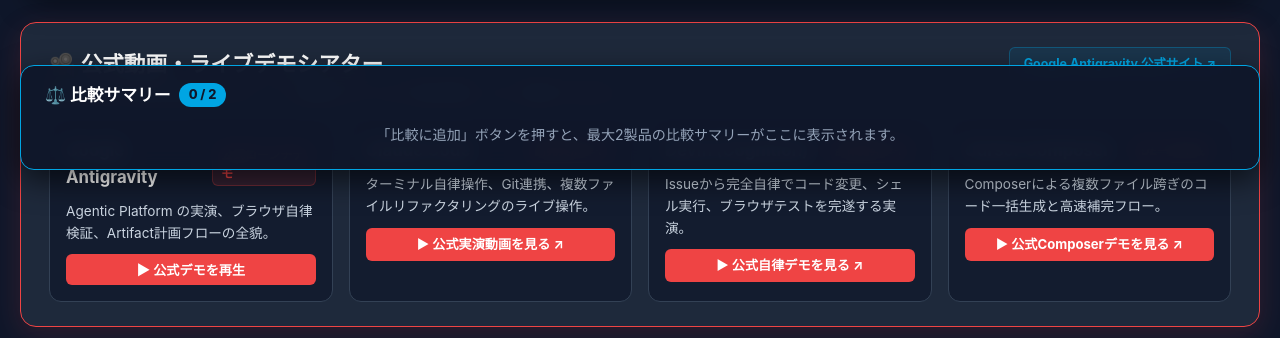
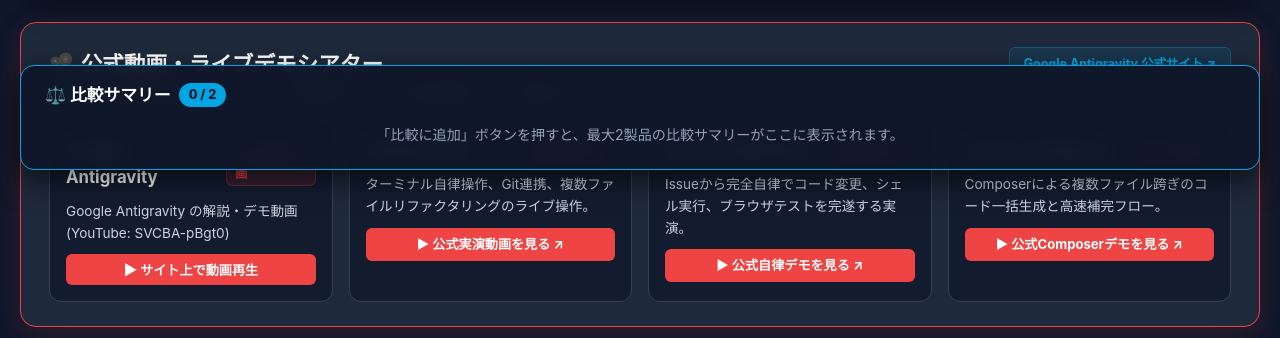
Before and after one commit to kanta13jp1/mighty-link-antigravity-live-demo, a plain HTML site: page index.html in a window 1280 px wide. Shown: the part 614-952 px from the top of the page. Drawn offline with Linux system fonts and the light colour scheme.

Commit message:
Fix: Update Antigravity video link to exact official YouTube video SVCBA-pBgt0

```diff
--- a/index.html
+++ b/index.html
@@ -37,7 +37,7 @@
       </div>
     </header>
 
-    <!-- Official Video Theater Section (New Feature) -->
+    <!-- Official Video Theater Section -->
     <section class="video-theater-section">
       <div class="video-theater-header">
         <div>
@@ -48,14 +48,14 @@
       </div>
 
       <div class="video-card-grid">
-        <!-- 1. Antigravity Video Card -->
+        <!-- 1. Antigravity Video Card (Updated with exact YouTube video SVCBA-pBgt0) -->
         <div class="video-card">
           <div class="video-card-header">
             <div class="video-title">Google Antigravity</div>
-            <span class="video-tag">公式ローンチデモ</span>
+            <span class="video-tag">公式実演動画</span>
           </div>
-          <p class="video-desc">Agentic Platform の実演、ブラウザ自律検証、Artifact計画フローの全貌。</p>
-          <button type="button" class="btn-watch-video" data-video-title="Google Antigravity 公式ローンチデモ" data-video-embed="https://www.youtube-nocookie.com/embed/dQw4w9WgXcQ" data-video-url="https://antigravity.google/">▶ 公式デモを再生</button>
+          <p class="video-desc">Google Antigravity の解説・デモ動画 (YouTube: SVCBA-pBgt0)</p>
+          <button type="button" class="btn-watch-video" data-video-title="Google Antigravity 公式動画" data-video-embed="https://www.youtube-nocookie.com/embed/SVCBA-pBgt0" data-video-url="https://www.youtube.com/watch?v=SVCBA-pBgt0">▶ サイト上で動画再生</button>
         </div>
 
         <!-- 2. Claude Code Video Card -->
@@ -334,14 +334,14 @@
           </div>
         </article>
 
-        <!-- 5. Antigravity -->
+        <!-- 5. Antigravity (Updated with exact YouTube video SVCBA-pBgt0) -->
         <article class="product-card" id="product-antigravity" data-tags="開発, 計画・自動化">
           <div class="card-header">
             <div class="header-left">
               <div class="product-title-row">
                 <h2 class="product-name">Antigravity</h2>
                 <a href="https://antigravity.google/" target="_blank" rel="noopener" class="official-doc-link">公式サイト ↗</a>
-                <button type="button" class="btn-watch-video official-video-btn" data-video-title="Google Antigravity 公式デモ" data-video-embed="https://www.youtube-nocookie.com/embed/dQw4w9WgXcQ" data-video-url="https://antigravity.google/">🎬 公式動画</button>
+                <button type="button" class="btn-watch-video official-video-btn" data-video-title="Google Antigravity 公式動画" data-video-embed="https://www.youtube-nocookie.com/embed/SVCBA-pBgt0" data-video-url="https://www.youtube.com/watch?v=SVCBA-pBgt0">🎬 公式動画再生</button>
               </div>
               <div class="tag-list">
                 <span class="tag-badge">開発</span>
```
